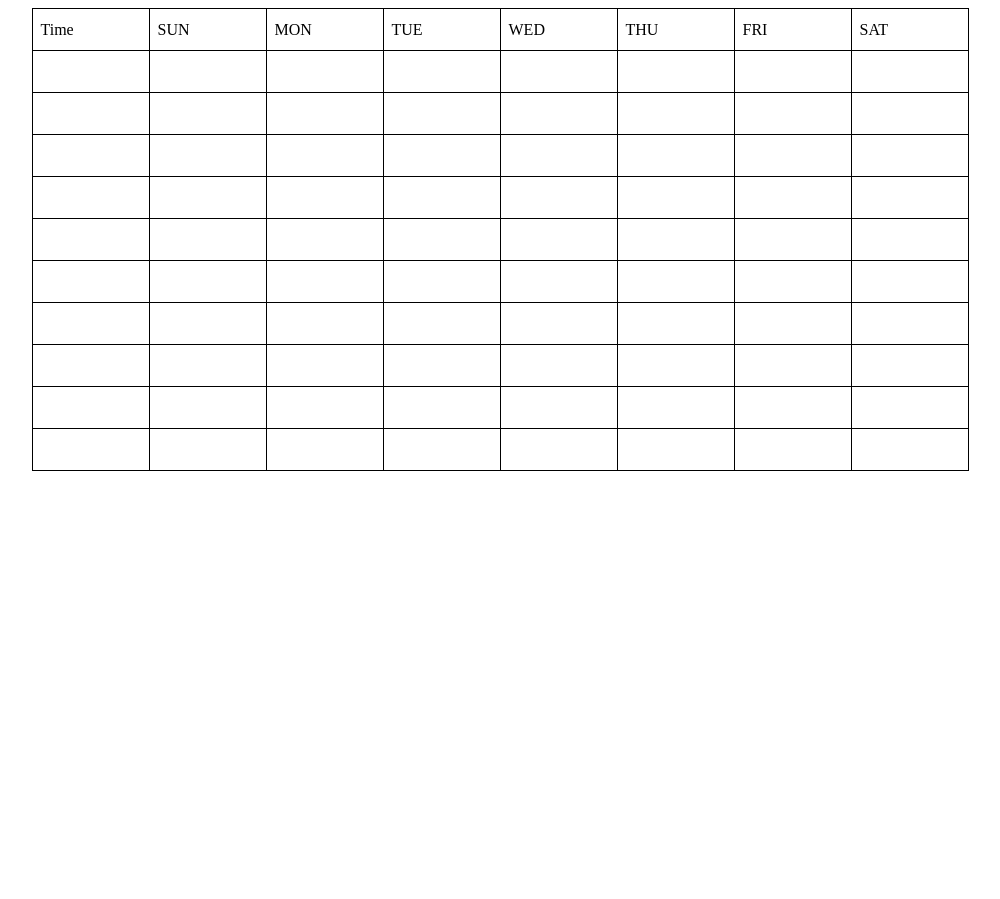
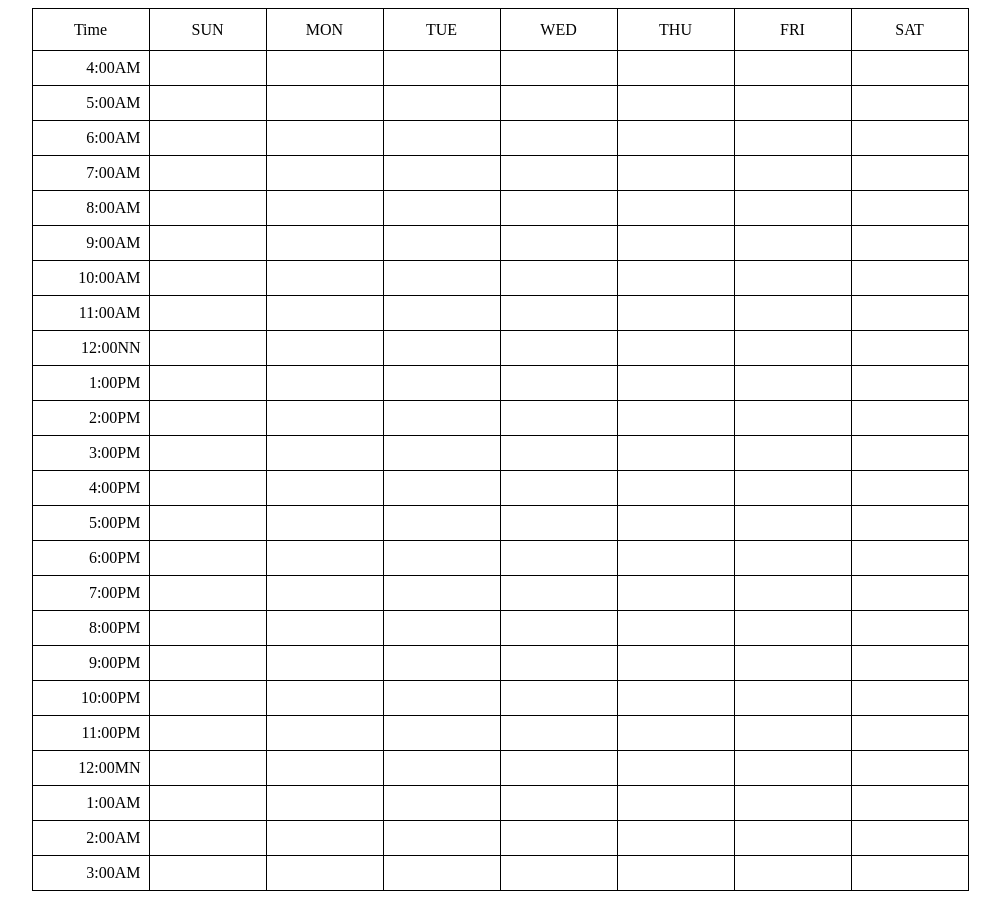
Before and after one commit to IJMPLM/personal-tracker, a plain HTML site: page index.html in a window 1280 px wide. Shown: the whole page, without its empty margins (140-1140 px from the left). Before the commit the page ends 800 px from the top, so only its background shows below. Drawn offline with Linux system fonts and the light colour scheme.

Commit message:
automated stubs and headings

```diff
--- a/base.css
+++ b/base.css
@@ -7,6 +7,14 @@
     border:  1px solid black;
     padding: 8px;
     width: 100px;
+}
+
+.heading {
     height: 25px;
-    margin: auto;
+    text-align: center;
 }
+
+.timeStub {
+    height: 10px;
+    text-align: right;       /*margin is block level*/
+}
--- a/home.js
+++ b/home.js
@@ -1,5 +1,6 @@
-const rows = 11;
+const rows = 25;
 const columns = 8;
+const startingTime = 4;
 
 function schedTable(rows, columns){
     const table = document.createElement('table');
@@ -26,9 +27,48 @@ function tableHeading(){
             specificCell.textContent = dayNames[i].substring(0,3);
         }
     }
+}
+
+function classifyRows(rows){
+    for (let i = 1; i < rows; i++) {
+            const cell = document.getElementById(`cell-${i}-0`);
+            cell.classList.add('timeStub');
+        }
+}
+
+function classifyHeaders(columns){
+    for (let i = 0; i < columns; i++) {
+        const cell = document.getElementById(`cell-0-${i}`);
+        cell.classList.add('heading');
+    }
+}
+
+function time(startingTime){
+    for(let i=1; i<rows; i++){
+        const specificCell = document.getElementById(`cell-${i}-0`);
+        const timeDisplay = startingTime + i -1;
+         if(timeDisplay > 12){
+            if(timeDisplay > 24){
+                specificCell.textContent = `${timeDisplay-24}:00AM`;
+            } else{
+                if (timeDisplay == 24){
+                    specificCell.textContent = `${timeDisplay-12}:00MN`
+                } else
+                specificCell.textContent = `${timeDisplay-12}:00PM`;
+            }
+        } else {
+            if(timeDisplay == 12){
+                specificCell.textContent = `${timeDisplay}:00NN`;
+            } else
+            specificCell.textContent = `${timeDisplay}:00AM`;
+        }
+    }
+}
 
 
-}
 
 schedTable(rows,columns);
 tableHeading();
+classifyRows(rows);
+classifyHeaders(columns);
+time(startingTime);
```
Also changed, not shown: index.html (+0 -73 lines).
